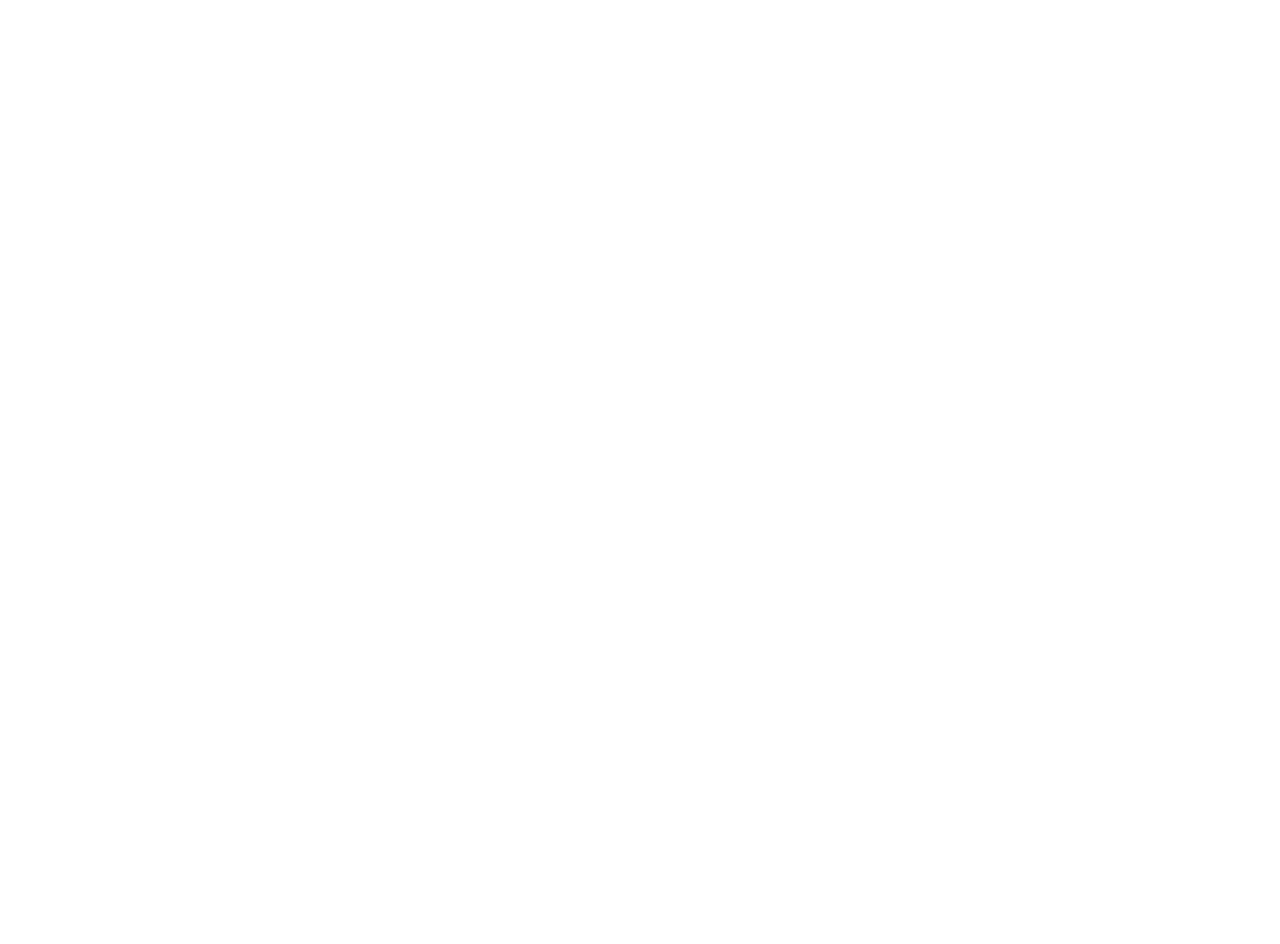
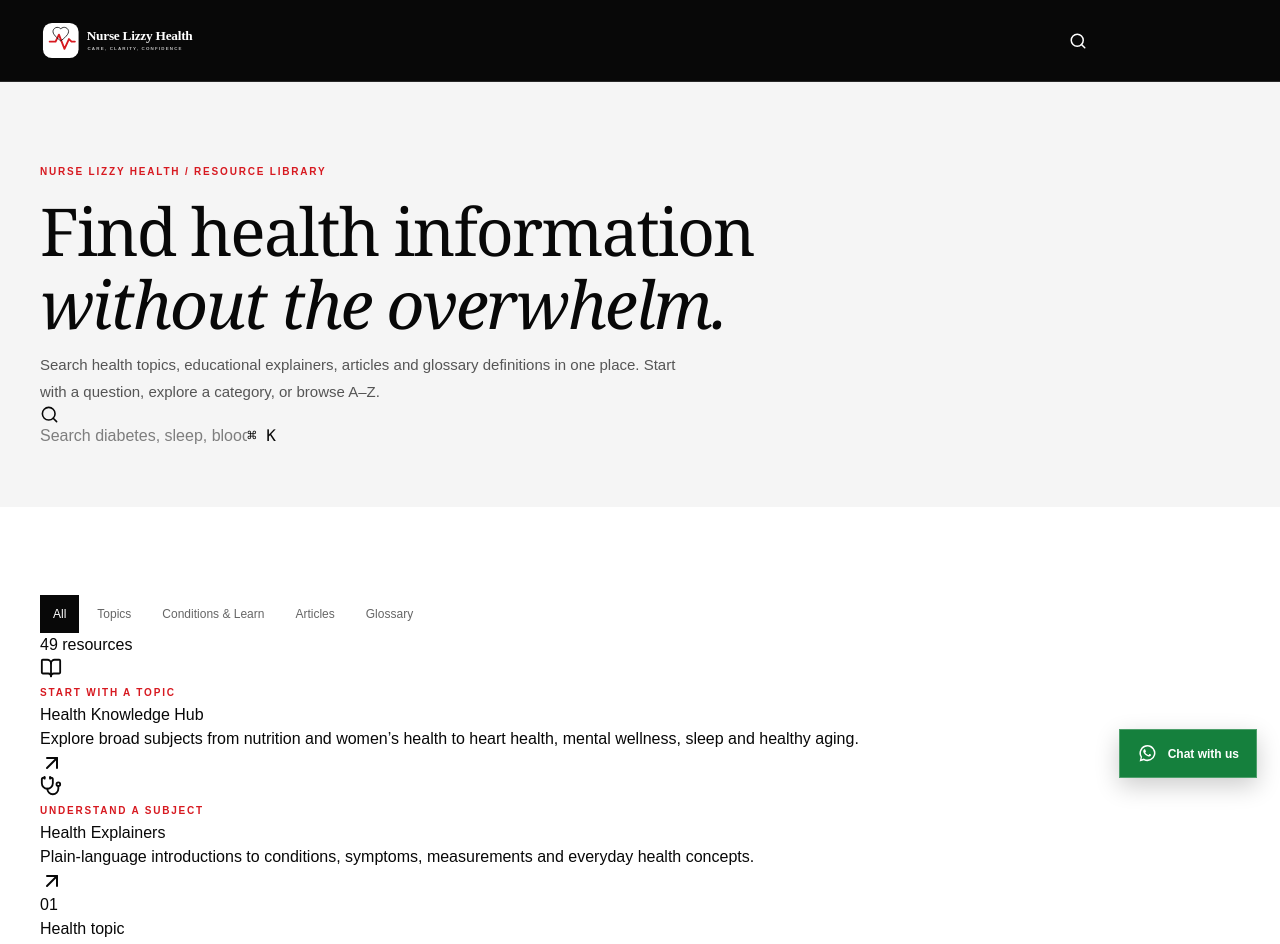
Before and after one commit to leephil1907-lab/NurseLizzyHealth, a Next.js app: page /resource-library in a window 1280 px wide. Before the commit this address had no page. Shown: the top 944 px of the page. Before the commit the page ends 800 px from the top, so only its background shows below. Built offline with nearby package versions, Linux system fonts and the light colour scheme.

Commit message:
feat: add searchable health resource library

```diff
--- /dev/null
+++ b/src/app/resource-library/page.tsx
@@ -0,0 +1,65 @@
+'use client';
+
+import Link from 'next/link';
+import { useMemo, useState } from 'react';
+import { Search, ArrowUpRight, BookOpen, Stethoscope, Sparkles } from 'lucide-react';
+import { knowledgeTopics, learnTopics, glossary } from '../../education';
+import { articles } from '../../data';
+
+const categories = ['All','Topics','Conditions & Learn','Articles','Glossary'];
+
+export default function ResourceLibraryPage() {
+  const [query, setQuery] = useState('');
+  const [category, setCategory] = useState('All');
+  const q = query.trim().toLowerCase();
+
+  const results = useMemo(() => {
+    const topicItems = knowledgeTopics.map(t => ({ type:'Topics', title:t.name, description:t.intro, href:`/hub/${t.slug}`, meta:'Health topic' }));
+    const learnItems = learnTopics.map(t => ({ type:'Conditions & Learn', title:t.title.replace(/^Learn About /,''), description:t.summary, href:`/learn/${t.slug}`, meta:t.category }));
+    const articleItems = articles.map(a => ({ type:'Articles', title:a.title, description:a.excerpt, href:`/blog/${a.slug}`, meta:a.category }));
+    const glossaryItems = glossary.map(([term,definition]) => ({ type:'Glossary', title:term, description:definition, href:`/glossary#${term.toLowerCase().replace(/[^a-z0-9]+/g,'-')}`, meta:'A–Z glossary' }));
+    return [...topicItems,...learnItems,...articleItems,...glossaryItems].filter(item => {
+      const matchesCategory = category === 'All' || item.type === category;
+      const matchesQuery = !q || `${item.title} ${item.description} ${item.meta}`.toLowerCase().includes(q);
+      return matchesCategory && matchesQuery;
+    });
+  }, [category,q]);
+
+  return <main>
+    <section className="page-hero resource-library-hero">
+      <div className="wrap">
+        <span className="eyebrow">Nurse Lizzy Health / Resource Library</span>
+        <h1>Find health information<br/><em>without the overwhelm.</em></h1>
+        <p>Search health topics, educational explainers, articles and glossary definitions in one place. Start with a question, explore a category, or browse A–Z.</p>
+        <div className="library-search">
+          <Search size={19}/><input value={query} onChange={e=>setQuery(e.target.value)} placeholder="Search diabetes, sleep, blood pressure…" aria-label="Search health resources"/><kbd>⌘ K</kbd>
+        </div>
+      </div>
+    </section>
+
+    <section className="section resource-library-section">
+      <div className="wrap">
+        <div className="library-toolbar">
+          <div className="filter-tabs" role="tablist" aria-label="Resource type">{categories.map(c=><button key={c} className={category===c?'selected':''} onClick={()=>setCategory(c)}>{c}</button>)}</div>
+          <span className="library-count">{results.length} resources</span>
+        </div>
+
+        {!q && category==='All' && <div className="library-intro-grid">
+          <Link href="/hub" className="library-feature"><span className="library-icon"><BookOpen size={22}/></span><div><span className="eyebrow">Start with a topic</span><h2>Health Knowledge Hub</h2><p>Explore broad subjects from nutrition and women’s health to heart health, mental wellness, sleep and healthy aging.</p></div><ArrowUpRight/></Link>
+          <Link href="/learn" className="library-feature dark"><span className="library-icon"><Stethoscope size={22}/></span><div><span className="eyebrow">Understand a subject</span><h2>Health Explainers</h2><p>Plain-language introductions to conditions, symptoms, measurements and everyday health concepts.</p></div><ArrowUpRight/></Link>
+        </div>}
+
+        <div className="library-results" aria-live="polite">
+          {results.map((item,index)=><Link className="library-result-card" href={item.href} key={`${item.type}-${item.href}`}>
+            <span className="library-result-number">{String(index+1).padStart(2,'0')}</span><div><span className="library-result-type">{item.meta}</span><h3>{item.title}</h3><p>{item.description}</p></div><ArrowUpRight className="library-arrow" size={19}/>
+          </Link>)}
+          {!results.length && <div className="library-empty"><Sparkles size={22}/><h2>No resource found yet.</h2><p>Try a broader search term such as “heart”, “nutrition”, “sleep”, or “women’s health”.</p></div>}
+        </div>
+      </div>
+    </section>
+
+    <section className="section soft"><div className="wrap"><div className="library-az-head"><div><span className="eyebrow">A–Z</span><h2>Health glossary</h2></div><Link href="/glossary" className="read-link">OPEN FULL GLOSSARY →</Link></div><div className="glossary-strip">{glossary.slice(0,12).map(([term,definition])=><Link href={`/glossary#${term.toLowerCase().replace(/[^a-z0-9]+/g,'-')}`} key={term}><strong>{term}</strong><span>{definition}</span><ArrowUpRight size={16}/></Link>)}</div></div></section>
+
+    <section className="newsletter"><div className="wrap newsletter-in"><div><span className="eyebrow">Keep learning</span><h2>Health information you can return to.</h2><p>Bookmark useful resources and bring questions from your reading to your healthcare professional.</p></div><Link href="/ask" className="btn">Suggest a health topic →</Link></div></section>
+  </main>;
+}
```
